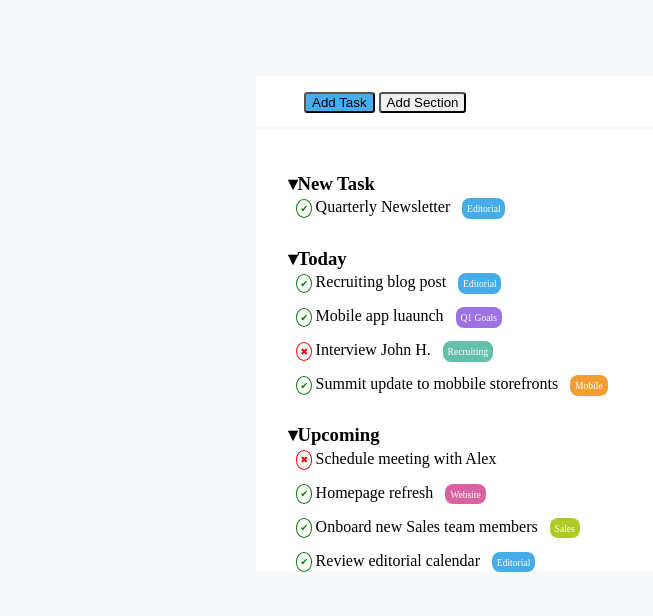
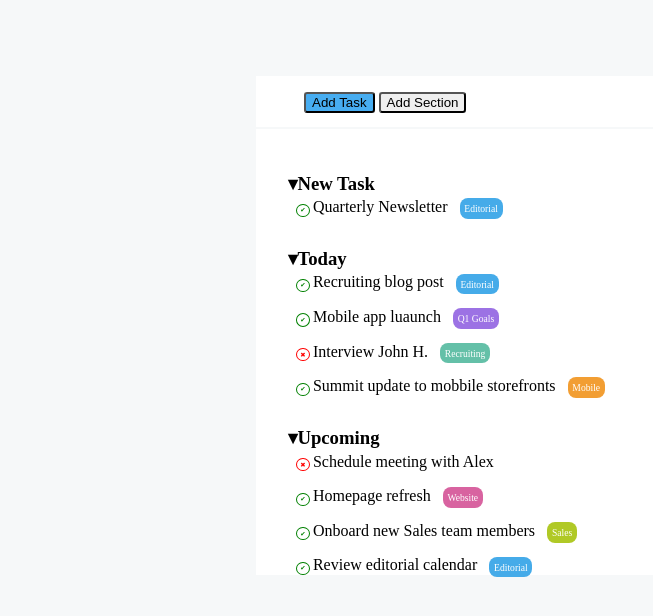
Before and after one commit to Claudio-Bernardinetti/html-css-toboolist, a plain HTML site: page index.html in a window 1280 px wide. Shown: the part 92-708 px from the top of the page, without its empty margins (0-653 px from the left). Drawn offline with Linux system fonts and the light colour scheme.

Commit message:
added display: inline-block to .symbol_red

```diff
--- a/style.css
+++ b/style.css
@@ -67,22 +67,23 @@ input{
 }
 /* main and header main */
 .symbol_green{
+    display: inline-block;
     color: green;
-    font-size: 0.6rem;
+    font-size: 0.4rem;
     border-style: solid;
     border-width: 0.05rem;
     border-radius: 100%;
-    padding: 0.2rem;
+    padding: 0.1rem 0.2rem;
     margin-right: 0.2rem;
-
 }
 .symbol_red{
+    display: inline-block;
     color: red;
-    font-size: 0.6rem;
+    font-size: 0.4rem;
     border-style: solid;
     border-width: 0.05rem;
     border-radius: 100%;
-    padding: 0.2rem;
+    padding: 0.1rem 0.2rem;
     margin-right: 0.2rem;
 }
 #main>div{
```
